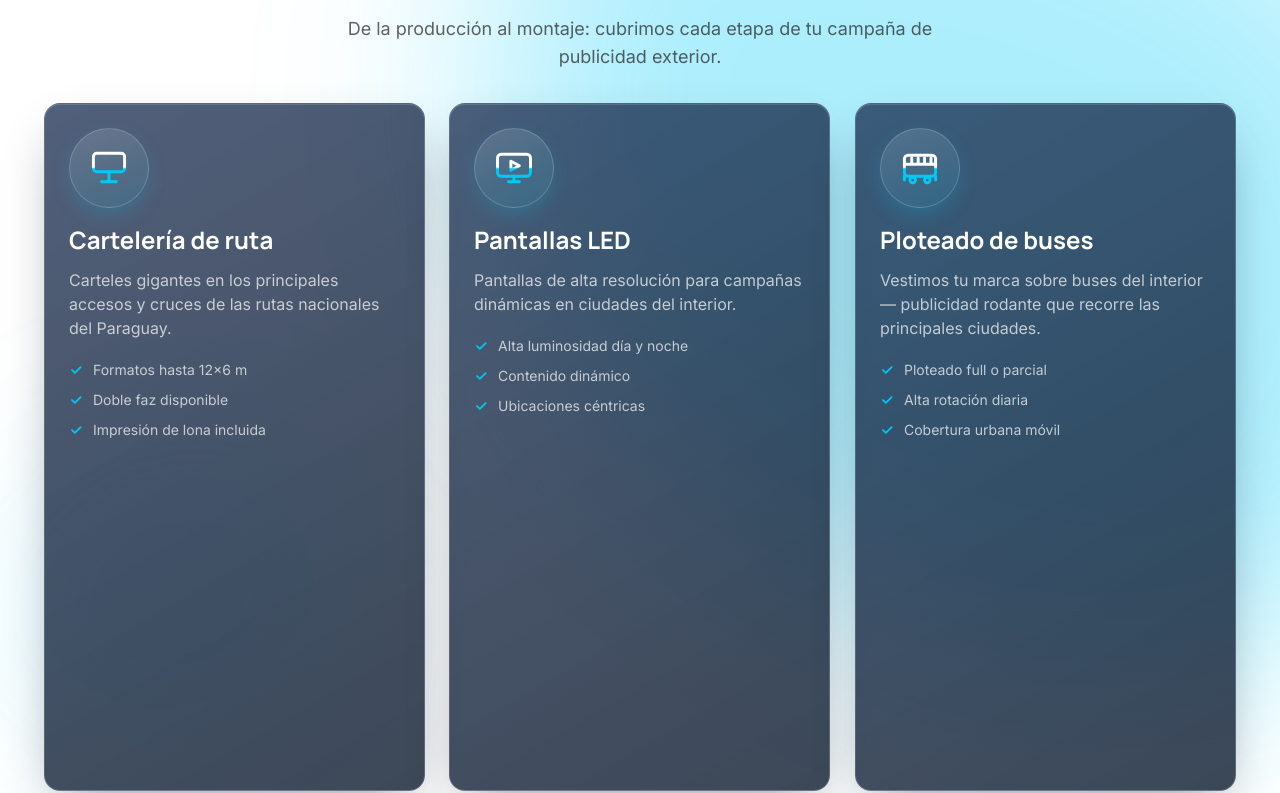
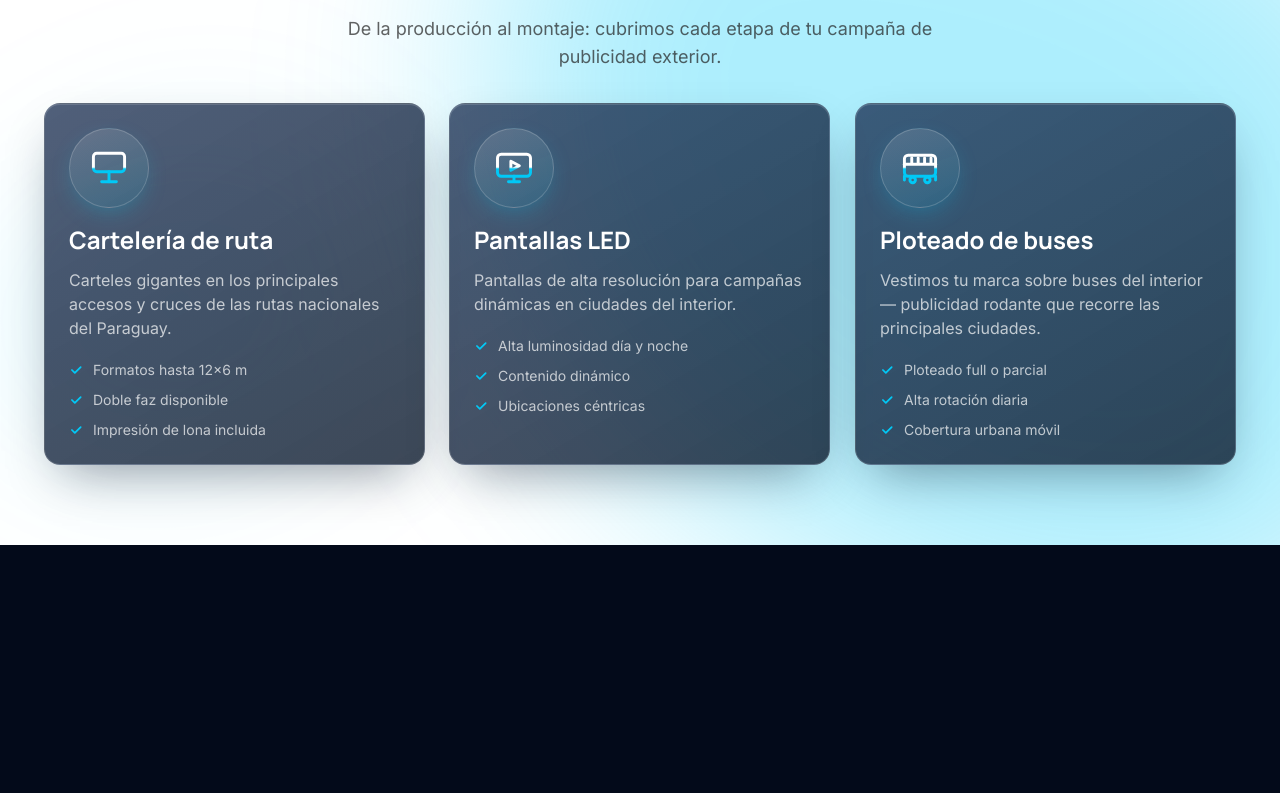
Before and after one commit to bartsilvera12-gif/Tio-CR, a Next.js app: page / in a window 1280 px wide. Shown: the part 1742-2535 px from the top of the page. Built offline with nearby package versions, Linux system fonts and the light colour scheme.

Commit message:
Remove spotlight from Servicios (breaks flip card height calculation)

```diff
--- a/components/Servicios.tsx
+++ b/components/Servicios.tsx
@@ -119,7 +119,7 @@ export default function Servicios() {
                 <div className="card-flip3d">
                   {/* ---- Cara frontal: vidrio azul ---- */}
                   <div
-                    className="spotlight-card card-face relative flex h-full flex-col overflow-hidden rounded-2xl p-6 text-white"
+                    className="card-face relative flex h-full flex-col overflow-hidden rounded-2xl p-6 text-white"
                     style={{
                       background:
                         'linear-gradient(150deg, rgba(14,34,71,0.72) 0%, rgba(6,20,40,0.78) 100%)',
@@ -172,7 +172,7 @@ export default function Servicios() {
 
                   {/* ---- Cara trasera ---- */}
                   <div
-                    className="spotlight-card card-face card-face-back flex flex-col items-center justify-center gap-6 overflow-hidden rounded-2xl p-8 text-center"
+                    className="card-face card-face-back flex flex-col items-center justify-center gap-6 overflow-hidden rounded-2xl p-8 text-center"
                     style={{
                       background:
                         'linear-gradient(150deg, rgba(14,34,71,0.72) 0%, rgba(6,20,40,0.78) 100%)',
```
